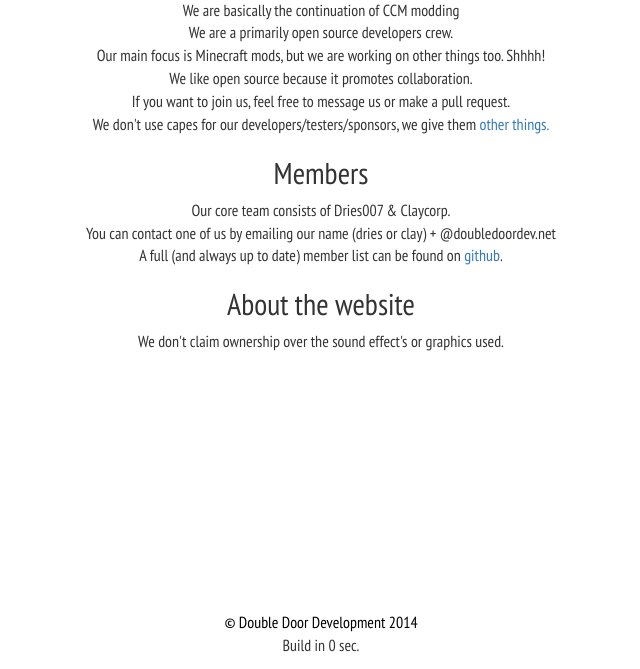
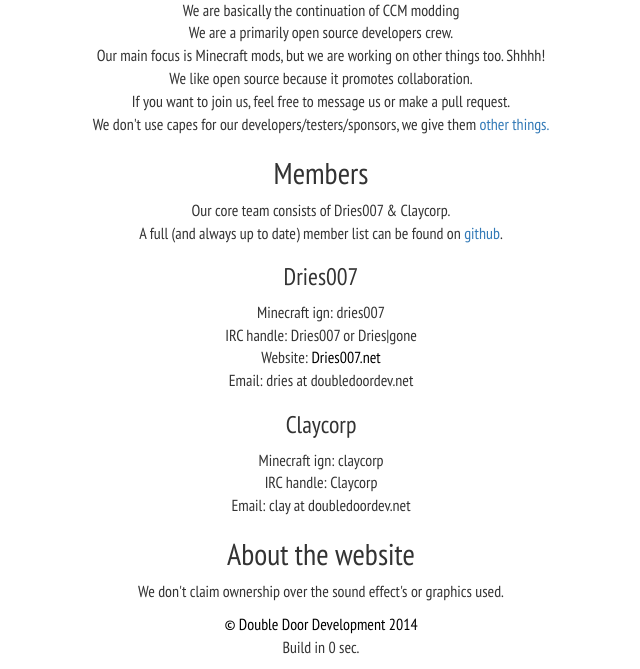
Before and after one commit to DoubleDoorDevelopment/Website, a PHP site: page /index.php?p=about in a window 1280 px wide. Shown: the part 134-803 px from the top of the page, without its empty margins (319-959 px from the left). Run offline with PHP 8.4, Linux system fonts and the light colour scheme; a stand-in replaces the project's code that opens the database connection; some libraries are stand-ins or nearby versions.

Commit message:
added TS and info abour clay and me in the about

```diff
--- a/assets/pages/about.php
+++ b/assets/pages/about.php
@@ -8,8 +8,18 @@
 
 <h2>Members</h2>
 <p>Our core team consists of Dries007 &amp; Claycorp.<br>
-You can contact one of us by emailing our name (dries or clay) + @doubledoordev.net<br>
 A full (and always up to date) member list can be found on <a href="https://github.com/orgs/DoubleDoorDevelopment/people">github</a>.</p>
+
+<h3>Dries007</h3>
+<p class="hiddenlink">Minecraft ign: dries007<br>
+IRC handle: Dries007 or Dries|gone<br>
+Website: <a href="http://dries007.net">Dries007.net</a><br>
+Email: dries at doubledoordev.net</p>
+
+<h3>Claycorp</h3>
+<p class="hiddenlink">Minecraft ign: claycorp<br>
+IRC handle: Claycorp<br>
+Email: clay at doubledoordev.net</p>
 
 <h2>About the website</h2>
 <p>We don't claim ownership over the sound effect's or graphics used.</p>
```
